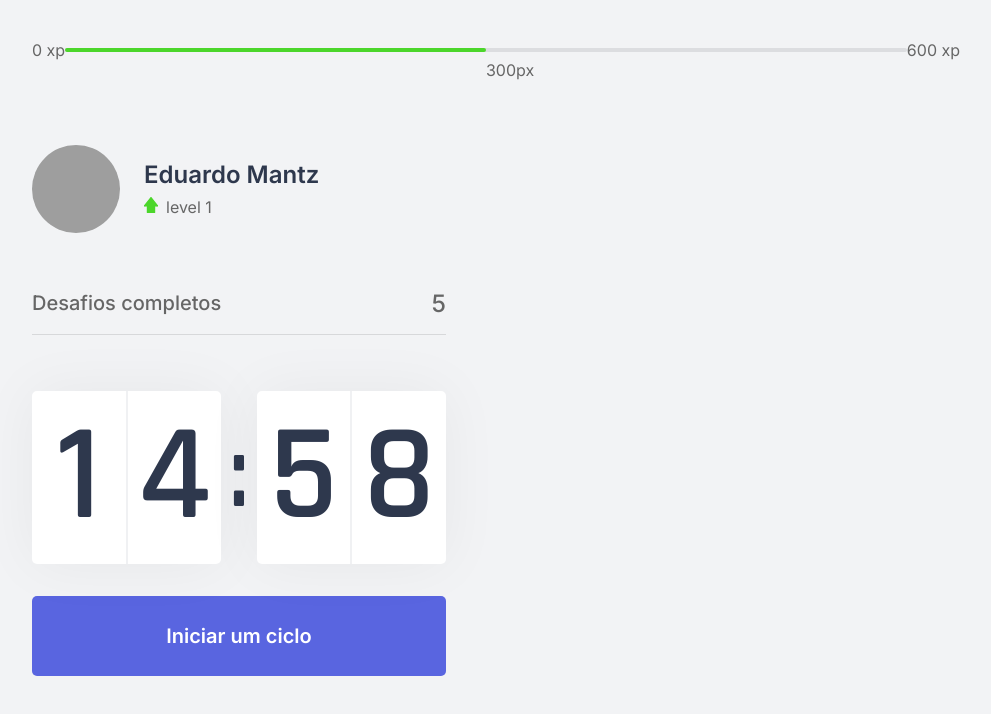
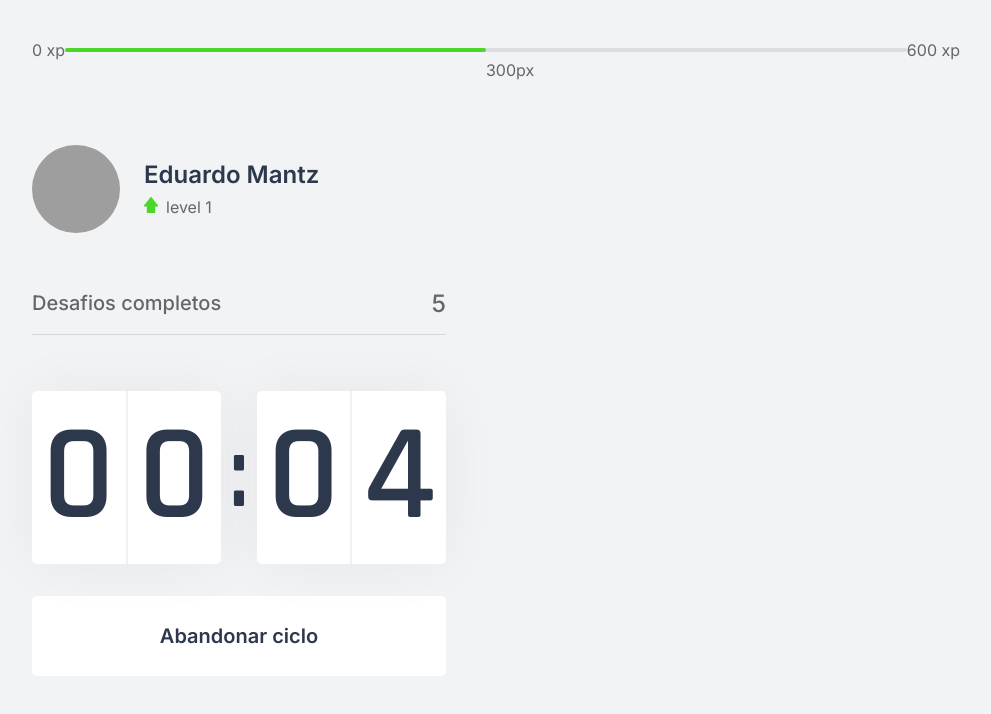
Before and after one commit to eduardomantz291/nlw-4-react-next-moveit, a Next.js app: page / in a window 1280 px wide. Both pictures are taken after a click on the button "Iniciar um ciclo". Shown: the top 714 px of the page, without its empty margins (144-1135 px from the left). Built offline with nearby package versions, Linux system fonts and the light colour scheme; grey boxes are pictures that could not be loaded.

Commit message:
função de parar o countdown feita

```diff
--- a/src/components/Countdown.tsx
+++ b/src/components/Countdown.tsx
@@ -1,9 +1,12 @@
 import { useEffect, useState } from 'react';
 import styles from '../styles/components/CountDown.module.css'
 
+let countdownTimeout: NodeJS.Timeout;
+
 export function CountDown() {
-  const [time, setTime] = useState(15 * 60);
-  const [active, setActive] = useState(false);
+  const [time, setTime] = useState(0.1 * 60);
+  const [isActive, setIsActive] = useState(false);
+  const [hasFinished, setHasFinished] = useState(false);
 
   const minutes = Math.floor(time / 60);
   const seconds = time % 60;
@@ -12,16 +15,25 @@
   const [secondLeft, secondRight] = String(seconds).padStart(2, '0').split('');
 
   function startCountDown() {
-    setActive(true);
+    setIsActive(true);
+  }
+
+  function resertCountDown() {
+    clearTimeout(countdownTimeout);
+    setIsActive(false);
+    setTime(0.1 * 60);
   }
 
   useEffect(() => {
-    if (active && time > 0) {
-      setTimeout(() => {
+    if (isActive && time > 0) {
+      countdownTimeout = setTimeout(() => {
         setTime(time - 1);
       }, 1000)
+    } else if (isActive && time == 0) {
+      setHasFinished(true);
+      setIsActive(false);
     }
-  }, [active, time])
+  }, [isActive, time])
 
   return (
     <div>
@@ -36,8 +48,17 @@
           <span>{secondRight}</span>
         </div>
       </div>
-
-      <button type="button" className={styles.countdownButton} onClick={startCountDown}>Iniciar um ciclo</button>
+      { hasFinished ? (
+        <button disabled className={styles.countdownButton}>Ciclo encerrado</button>
+      ) : (
+        <>
+          {isActive ? (
+            <button type="button" className={`${styles.countdownButton} ${styles.countdownButtonActive}`} onClick={resertCountDown}>Abandonar ciclo</button>
+          ) : (
+            <button type="button" className={styles.countdownButton} onClick={startCountDown}>Iniciar um ciclo</button>
+          )}
+        </>
+      ) }
     </div>
   );
 }
--- a/src/styles/components/CountDown.module.css
+++ b/src/styles/components/CountDown.module.css
@@ -58,6 +58,23 @@
   transition: background-color 0.2s;
 }
 
-.countdownButton:hover {
+.countdownButton:not(:disabled):hover {
   background: var(--blue-dark);
 }
+
+.countdownButtonActive {
+  background: var(--white);
+  color: var(--title);
+}
+
+.countdownButtonActive:not(:disabled):hover {
+  background: var(--red);
+  color: var(--white);
+}
+
+.countdownButton:disabled {
+  background: var(--white);
+  color: var(--text);
+
+  cursor: not-allowed;
+}
```
